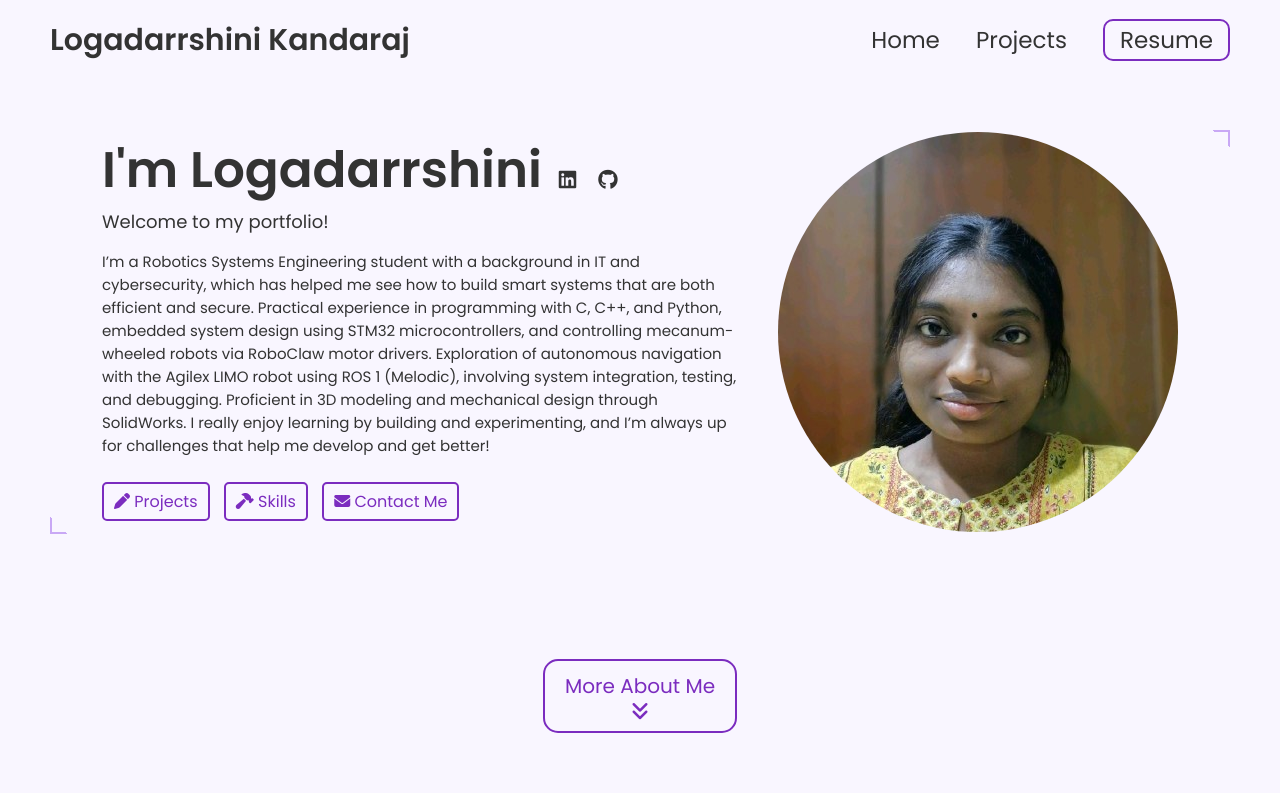
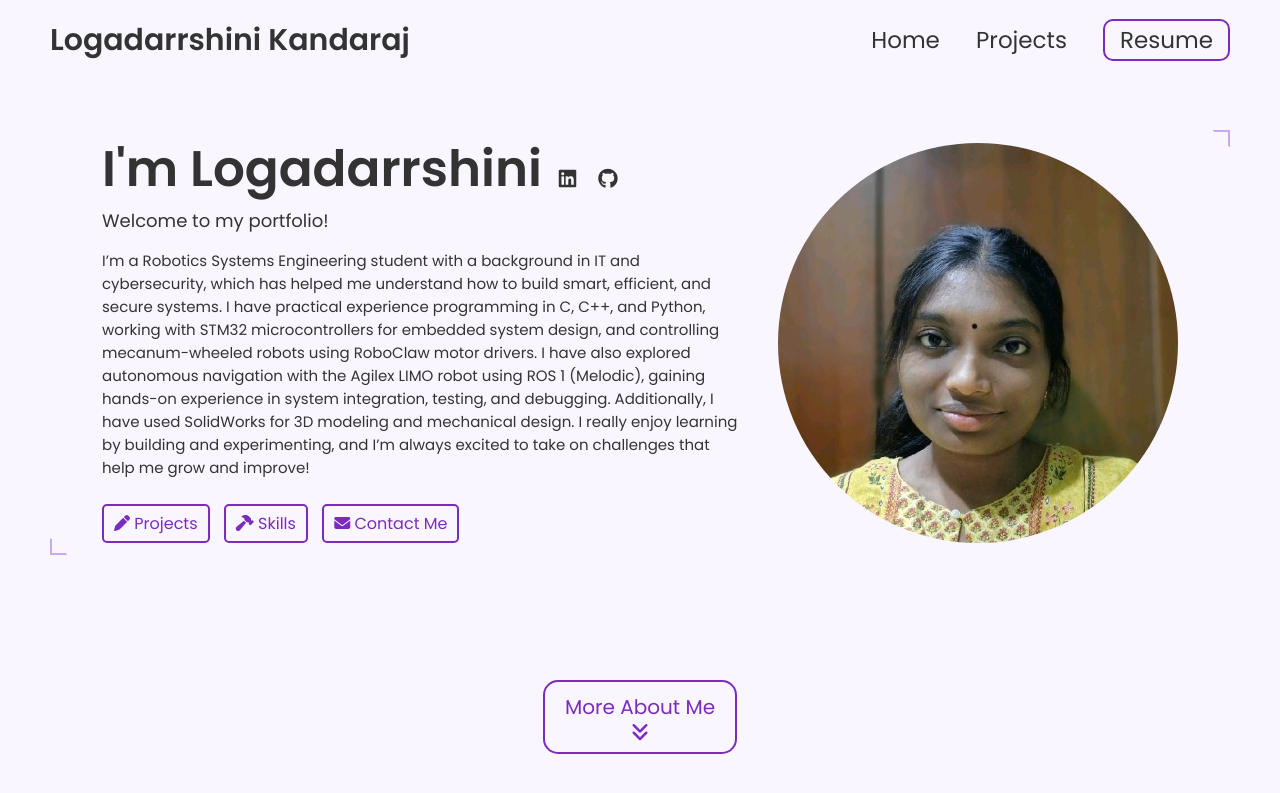
Before and after one commit to Darrshini/darrshini.github.io, a Jekyll site: the page built from index.html, in a window 1280 px wide and 900 px high. Shown: the top 793 px of the window. Built offline with Jekyll 4.4.1, drawn with Linux system fonts in a browser that asks for light colours.

Commit message:
Update _config.yml

```diff
--- a/_config.yml
+++ b/_config.yml
@@ -15,15 +15,7 @@ title: Logadarrshini's Portfolio # This is what shows up in the tab of the brows
 name: Logadarrshini Kandaraj
 headline: Welcome to my portfolio!
 description: >-
-  I’m a Robotics Systems Engineering student with a background in IT and cybersecurity, which has helped me see how to build smart systems that are both efficient and secure.
-
-  Practical experience in programming with C, C++, and Python, embedded system design using STM32 microcontrollers, and controlling mecanum-wheeled robots via RoboClaw motor drivers.
-
-  Exploration of autonomous navigation with the Agilex LIMO robot using ROS 1 (Melodic), involving system integration, testing, and debugging.
-
-  Proficient in 3D modeling and mechanical design through SolidWorks.
-
-  I really enjoy learning by building and experimenting, and I’m always up for challenges that help me develop and get better!
+  I’m a Robotics Systems Engineering student with a background in IT and cybersecurity, which has helped me understand how to build smart, efficient, and secure systems. I have practical experience programming in C, C++, and Python, working with STM32 microcontrollers for embedded system design, and controlling mecanum-wheeled robots using RoboClaw motor drivers. I have also explored autonomous navigation with the Agilex LIMO robot using ROS 1 (Melodic), gaining hands-on experience in system integration, testing, and debugging. Additionally, I have used SolidWorks for 3D modeling and mechanical design. I really enjoy learning by building and experimenting, and I’m always excited to take on challenges that help me grow and improve!
 
 
 
```
